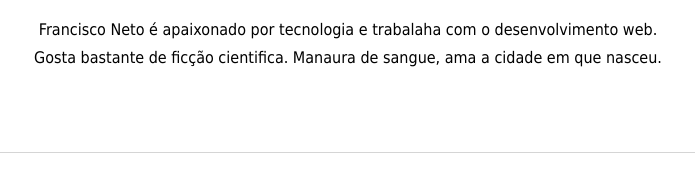
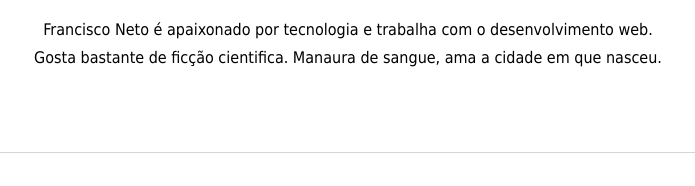
Before and after one commit to FranciscoSSN/A-era-artificial-estudo-front-end, a plain HTML site: page index.html in a window 1280 px wide. Shown: the part 1042-1228 px from the top of the page, 292-987 px from the left. Drawn offline with Linux system fonts and the light colour scheme.

Commit message:
update index.html

```diff
--- a/index.html
+++ b/index.html
@@ -32,7 +32,7 @@
   <div>
     <h3>Informações sobre o autor</h3>
     <img src="./img/autor.png" alt="Francisco Severiano da Silveira Neto">
-    <p>Francisco Neto é apaixonado por tecnologia e trabalaha com o desenvolvimento web.<br> Gosta bastante de ficção
+    <p>Francisco Neto é apaixonado por tecnologia e trabalha com o desenvolvimento web.<br> Gosta bastante de ficção
       cientifica. Manaura de sangue, ama a cidade em que nasceu.</p>
   </div>
 
```
